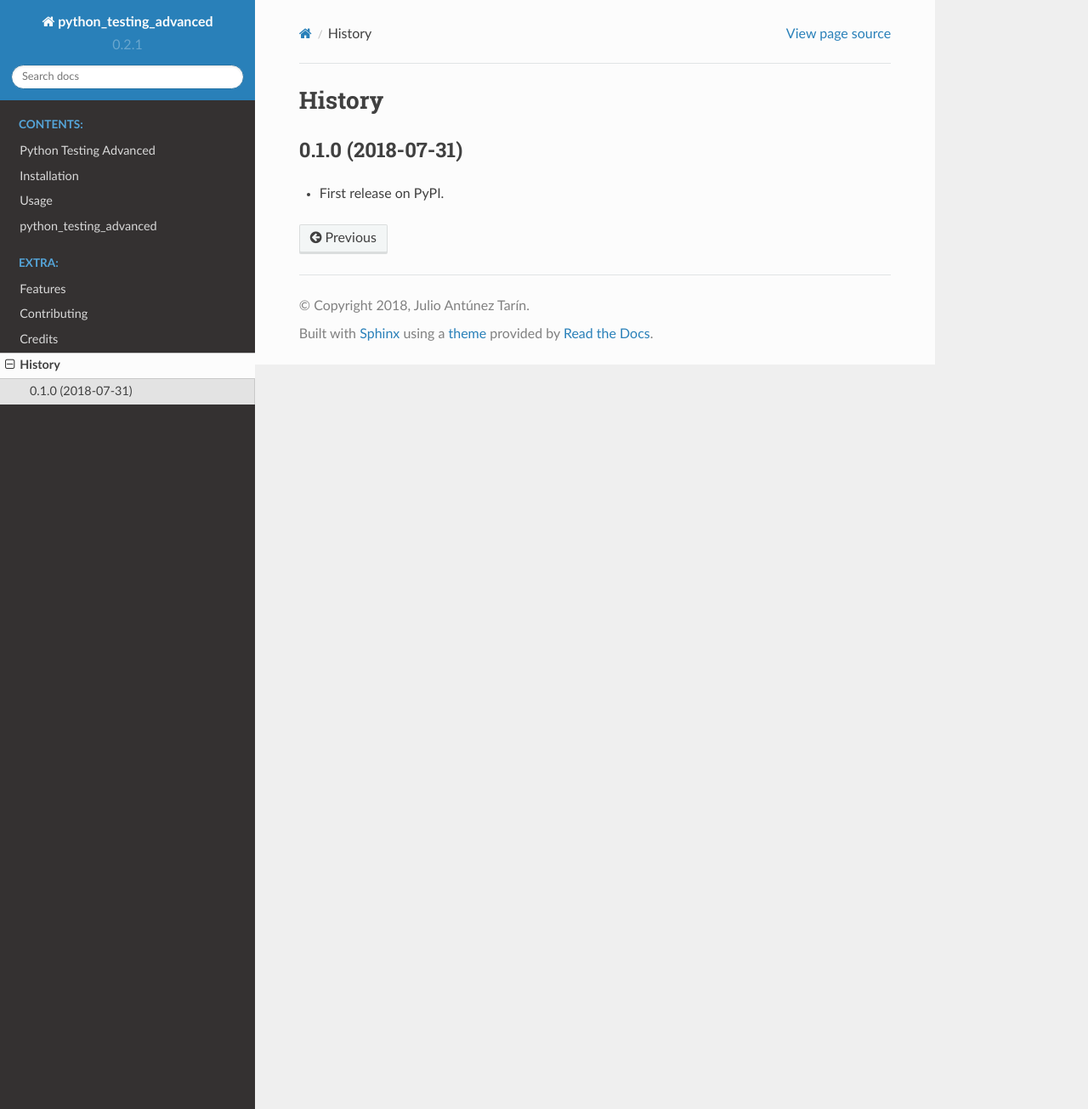
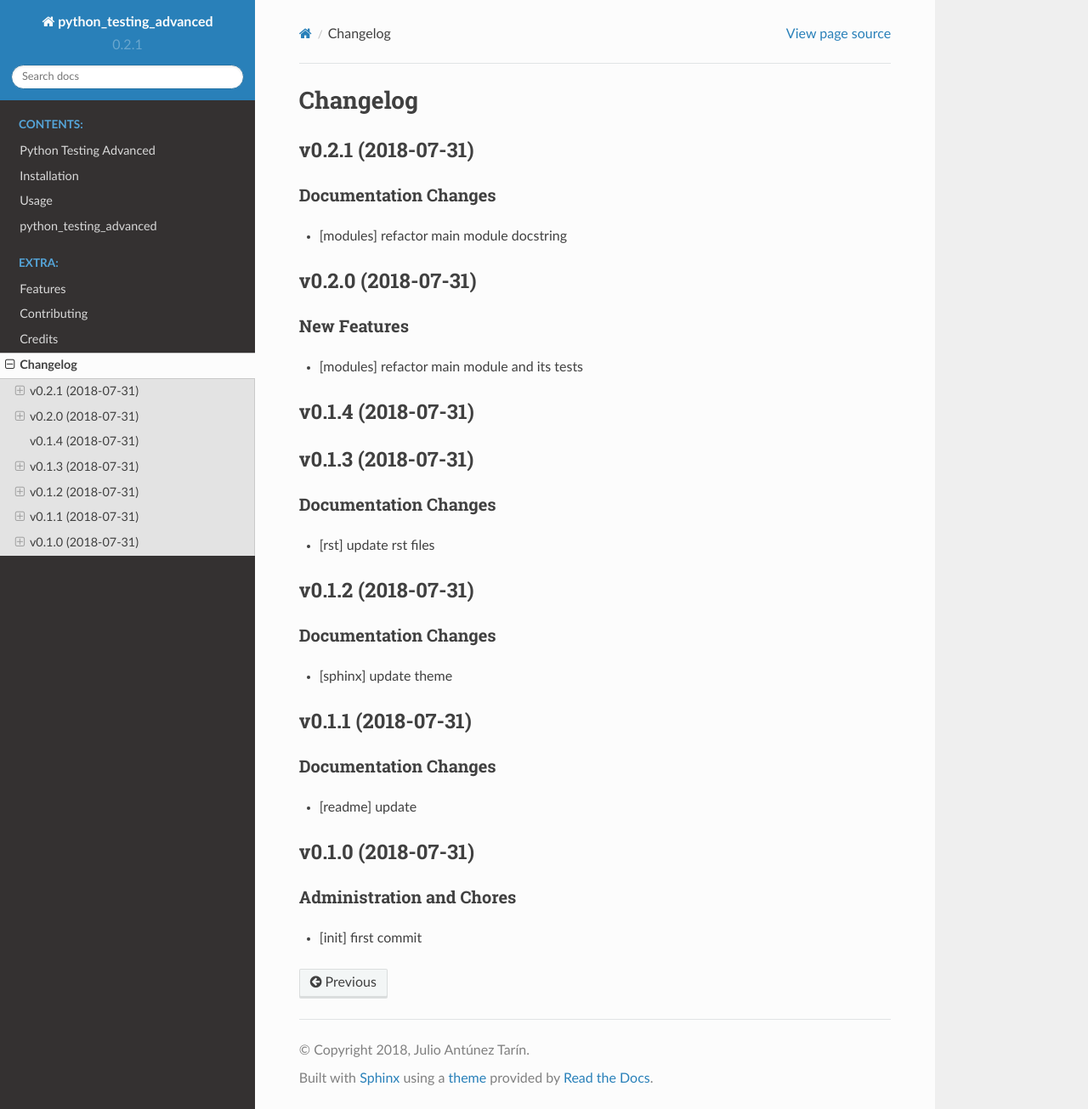
Before and after one commit to jatap/python_testing_advanced, a Sphinx documentation site: the page built from docs/history.rst, in a window 1280 px wide and 1305 px high. Shown: the whole window at 85% size. Built offline with Sphinx 7.4.7 and the Read the Docs theme 2.0.0, drawn with Linux system fonts in a browser that asks for light colours.

Commit message:
feat(packages): add Markdown support

```diff
--- /dev/null
+++ b/CHANGELOG.md
@@ -0,0 +1,48 @@
+Changelog
+=========
+
+v0.2.1 (2018-07-31)
+-------------------
+
+Documentation Changes
+^^^^^^^^^^^^^^^^^^^^^
+- [modules] refactor main module docstring
+
+v0.2.0 (2018-07-31)
+-------------------
+
+New Features
+^^^^^^^^^^^^
+- [modules] refactor main module and its tests
+
+v0.1.4 (2018-07-31)
+-------------------
+
+v0.1.3 (2018-07-31)
+-------------------
+
+Documentation Changes
+^^^^^^^^^^^^^^^^^^^^^
+- [rst] update rst files
+
+v0.1.2 (2018-07-31)
+-------------------
+
+Documentation Changes
+^^^^^^^^^^^^^^^^^^^^^
+- [sphinx] update theme
+
+v0.1.1 (2018-07-31)
+-------------------
+
+Documentation Changes
+^^^^^^^^^^^^^^^^^^^^^
+- [readme] update
+
+v0.1.0 (2018-07-31)
+-------------------
+
+Administration and Chores
+^^^^^^^^^^^^^^^^^^^^^^^^^
+
+- [init] first commit
--- a/docs/conf.py
+++ b/docs/conf.py
@@ -52,8 +52,11 @@
 # The suffix(es) of source filenames.
 # You can specify multiple suffix as a list of string:
 #
-# source_suffix = ['.rst', '.md']
-source_suffix = '.rst'
+source_suffix = ['.rst', '.md']
+
+source_parsers = {
+   '.md': 'recommonmark.parser.CommonMarkParser',
+}
 
 # The master toctree document.
 master_doc = 'index'
--- a/docs/history.rst
+++ b/docs/history.rst
@@ -1 +1 @@
-.. include:: ../HISTORY.rst
+.. include:: ../CHANGELOG.md
```
Also changed, not shown: requirements_dev.txt (+10 -0 lines).
